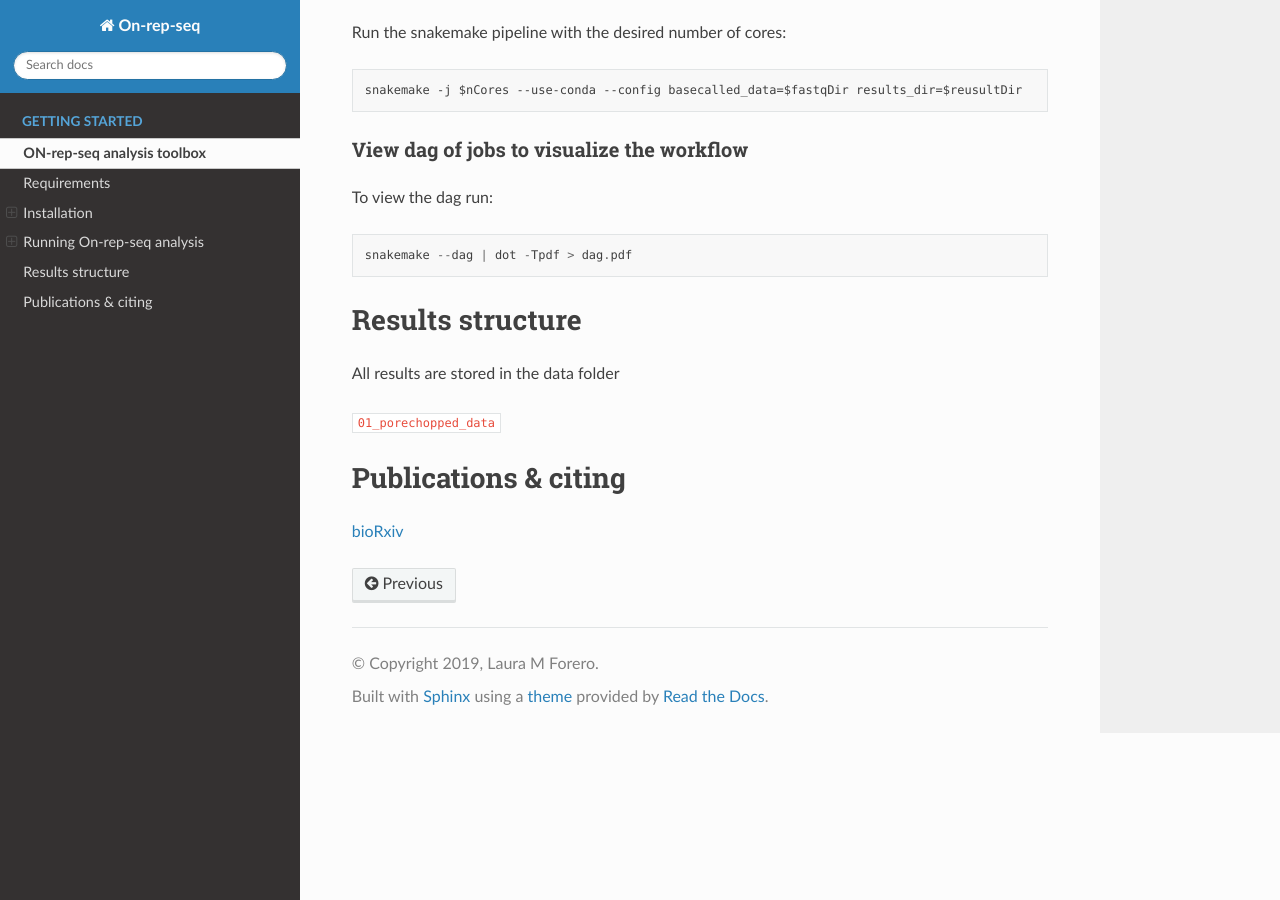
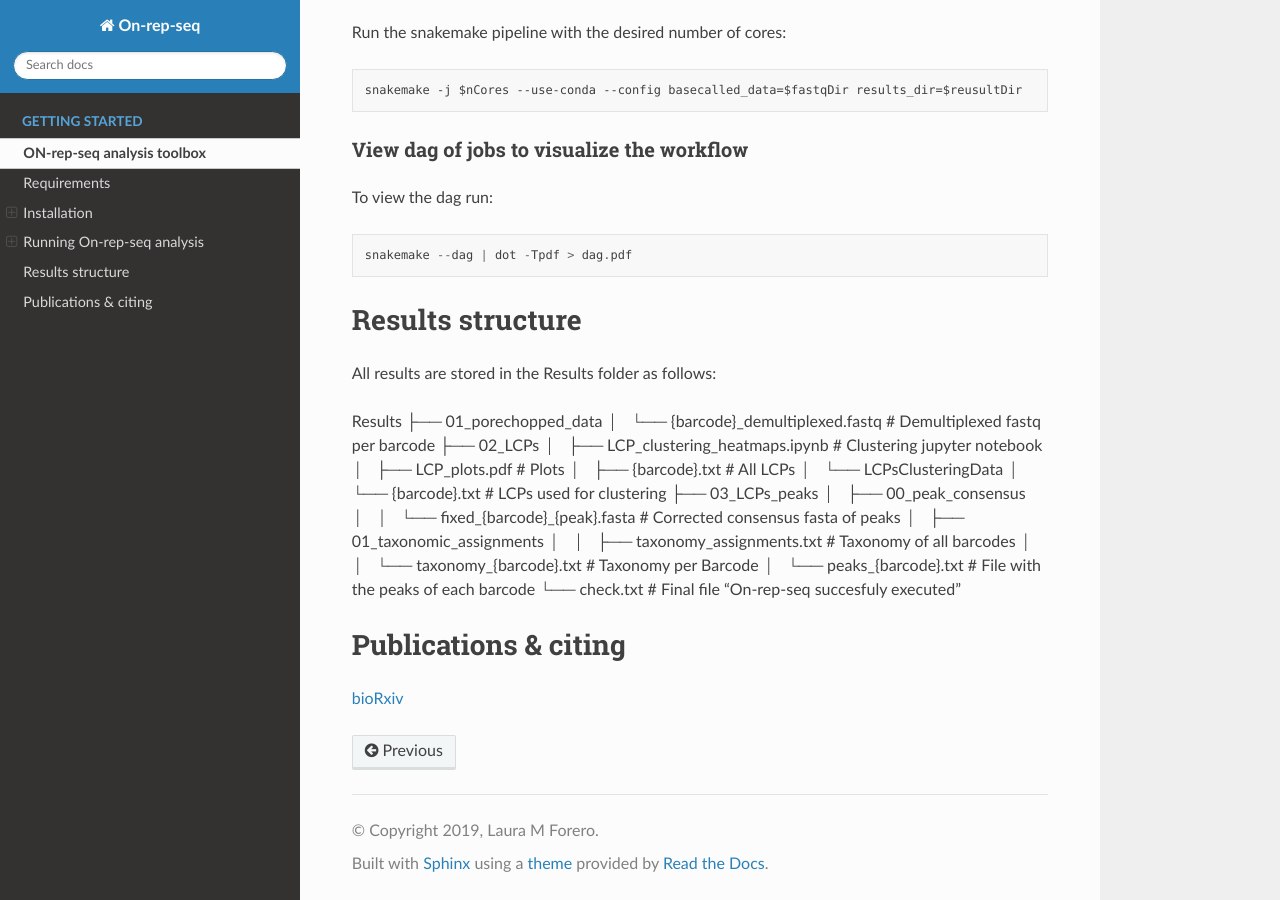
Before and after one commit to lauramilena3/On-rep-seq, a Sphinx documentation site: the page built from docs/userGuide.rst, in a window 1280 px wide and 900 px high, scrolled down 1955 px. Built offline with Sphinx 7.4.7 and the Read the Docs theme 2.0.0, drawn with Linux system fonts in a browser that asks for light colours.

Commit message:
update manual

```diff
--- a/docs/userGuide.rst
+++ b/docs/userGuide.rst
@@ -93,10 +93,25 @@ To view the dag run::
 Results structure
 =================
 
-All results are stored in the data folder
+All results are stored in the Results folder as follows:
 
-``01_porechopped_data``
-
+Results
+├── 01_porechopped_data
+│   └── {barcode}_demultiplexed.fastq     # Demultiplexed fastq per barcode
+├── 02_LCPs
+│   ├── LCP_clustering_heatmaps.ipynb     # Clustering jupyter notebook
+│   ├── LCP_plots.pdf                     # Plots
+│   ├── {barcode}.txt                     # All LCPs
+│   └── LCPsClusteringData
+│       └── {barcode}.txt                 # LCPs used for clustering
+├── 03_LCPs_peaks
+│   ├── 00_peak_consensus
+│   │   └── fixed_{barcode}_{peak}.fasta  # Corrected consensus fasta of peaks
+│   ├── 01_taxonomic_assignments
+│   │   ├── taxonomy_assignments.txt      # Taxonomy of all barcodes
+│   │   └── taxonomy_{barcode}.txt        # Taxonomy per Barcode
+│   └──  peaks_{barcode}.txt              # File with the peaks of each barcode
+└── check.txt                             # Final file "On-rep-seq succesfuly executed"
 
 
 Publications & citing
```
Also changed, not shown: 5 other files.
